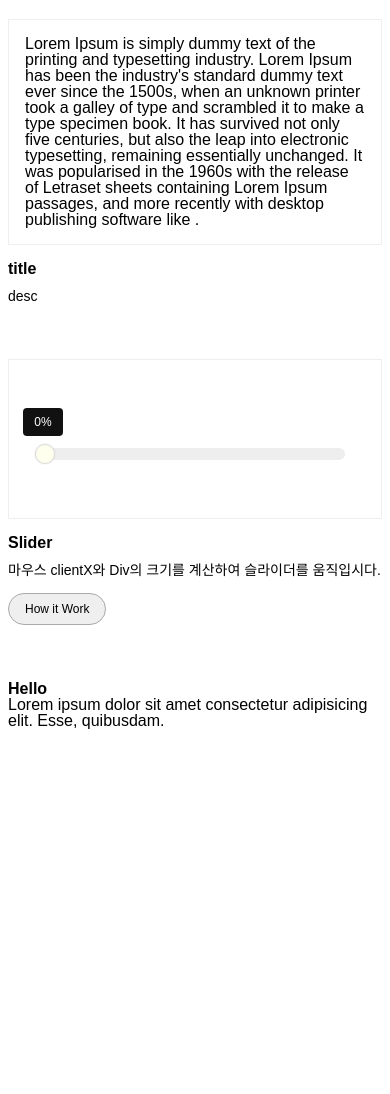
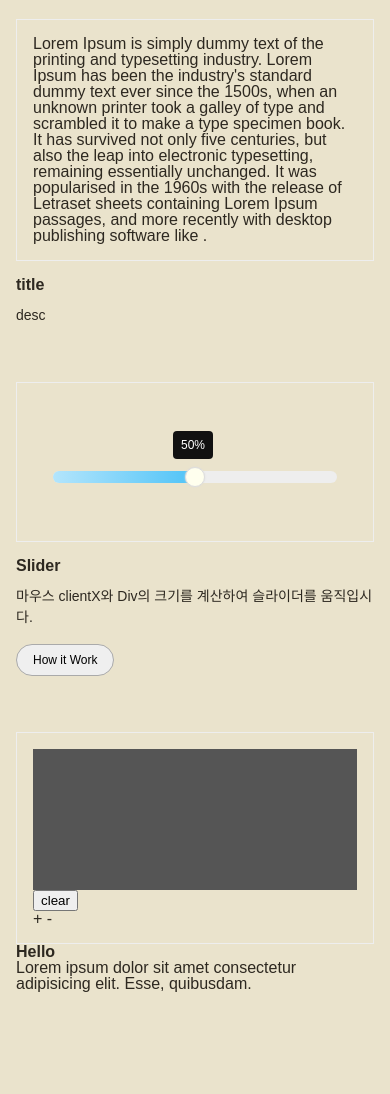
Before and after one commit to miloe2/playground, a plain HTML site: page index.html in a window 390 px wide. Shown: the part 129-1223 px from the top of the page. Drawn offline with Linux system fonts and the light colour scheme; a web font is replaced by a local one.

Commit message:
[Feature] Scratch Canvas

```diff
--- a/css/contents.css
+++ b/css/contents.css
@@ -18,7 +18,7 @@
 .sliderActive {
   position: absolute;
   top: 0;
-  width: 0%;
+  width: 50%;
   height: 12px;
   border-radius: 999px;
   background-image: linear-gradient(90deg, #b3e5fc, #4fc3f7);
@@ -50,3 +50,14 @@
   transform: translate(18px, -32px);
   position: relative;
 }
+
+.scratchContainer {
+  width: 100%;
+}
+
+#scratchCanvas {
+  display: block;
+  width: 100%;
+  background-color: #aaa;
+  /* height: 100%; */
+}
--- a/css/main.css
+++ b/css/main.css
@@ -59,6 +59,7 @@ main {
 .contentDesc .desc {
   margin-top: 0.75rem;
   font-size: 14px;
+  line-height: 1.5;
 }
 
 .contentDesc .descBtn {
@@ -106,12 +107,12 @@ nav ul li {
 
 .naviBtnCont {
   position: absolute;
-  width: 100%;
+  width: calc(100% -2rem);
   height: auto;
   display: flex;
   justify-content: end;
   align-items: center;
-  background-color: red;
+  /* background-color: red; */
 }
 
 
@@ -133,8 +134,8 @@ nav ul li {
 /* 768px  */
 @media (max-width: 768px) {
   main {
-    width: cals(100% - 16px);
-    padding: 24px 8px;
+    width: cals(100% - 2rem);
+    padding: 24px 1rem;
     display: block;
   }
 
@@ -202,3 +203,33 @@ nav ul li {
   justify-content: center;
   align-items: center;
 } */
+
+[data-theme="light"] {
+  background-color: #eae3cc;
+  color: #2d2820;
+  --color-primary: #e29c97;
+
+}
+
+:root {
+  --color-white: #fff;
+  --color-black: #000;
+  --color-gray: #333;
+  --color-gray-light: #eee;
+  --color-gray-dark: #999;
+  --color-primary: #4fc3f7;
+  --color-primary-light: #b3e5fc;
+  --color-primary-dark: #00a0e9;
+  --color-secondary: #ff6347;
+  --color-secondary-light: #ff9f9f;
+  --color-secondary-dark: #ff4d4d;
+  --color-success: #4caf50;
+  --color-success-light: #9ee9b3;
+  --color-success-dark: #3d8b40;
+  --color-warning: #ffeb3b;
+  --color-warning-light: #ffe082;
+  --color-warning-dark: #fbc02d;
+  --color-danger: #f44336;
+  --color-danger-light: #ff8a80;
+  --color-danger-dark: #e53935
+}
--- a/index.html
+++ b/index.html
@@ -11,15 +11,16 @@
   <link href="./css/reset.css" rel="stylesheet" type="text/css" />
 </head>
 
-<body>
+<body data-theme="light">
   <header>
   </header>
   <button class="openNaviBtn">open</button>
+  <button class="themeBtn">Theme</button>
   <main>
     <nav class="navigator">
-      <!-- <div class="naviBtnCont">
+      <div class="naviBtnCont">
         <button class="closeNaviBtn">close</button>
-      </div> -->
+      </div>
       <ul>
         <li>Home</li>
         <li>Playground</li>
@@ -56,7 +57,7 @@
             <div class="sliderTrack">
               <div class="sliderActive">
                 <div class="sliderThumb"></div>
-                <div class="sliderDesc">0%</div>
+                <div class="sliderDesc">50%</div>
               </div>
             </div>
           </div>
@@ -70,6 +71,18 @@
 
 
       <article class="contentWrap">
+        <div class="contentBox">
+          <div class="scratchContainer">
+            <canvas id="scratchCanvas"></canvas>
+            <button class="scratchClear">clear</button>
+            <div class="scratchButtons">
+              <buttons class="larger">+</buttons>
+              <buttons class="smaller">-</buttons>
+            </div>
+          </div>
+
+
+        </div>
         <h1>Hello</h1>
         <p>Lorem ipsum dolor sit amet consectetur adipisicing elit. Esse, quibusdam.</p>
       </article>
@@ -98,7 +111,9 @@
   </footer>
 
   <script src="script.js"></script>
-  <script src="./script/slider.js"></script>
+  <script src="./script/slider.js">
+  </script>
+  <script src="./script/scratchCanvas.js"></script>
 </body>
 
 </html>
--- /dev/null
+++ b/script/scratchCanvas.js
@@ -0,0 +1,96 @@
+class ScratchCanvas {
+  constructor(canvasId, clearSelector, buttonsSelector) {
+    // console.log('here')
+    this.canvas = document.querySelector(canvasId);
+    this.clearButton = document.querySelector(clearSelector);
+    this.brushButtons = document.querySelectorAll(`${buttonsSelector} button`);
+
+    this.ctx = this.canvas.getContext('2d');
+    this.isDrawing = false;
+    this.brush = 20;
+    this.canvas.addEventListener('mousedown', this.startDrawing);
+    this.canvas.addEventListener('mousemove', this.draw);
+    this.canvas.addEventListener('mouseup', this.stopDrawing);
+    this.canvas.addEventListener('touchstart', this.startDrawing);
+    this.canvas.addEventListener('touchmove', this.draw);
+    this.canvas.addEventListener('touchend', this.stopDrawing);
+
+    this.clearButton.addEventListener('click', this.clearCanvas);
+
+    this.brushButtons.forEach((btn) => {
+      btn.addEventListener('click', (event) => {
+        if (event.target.classList.contains('larger')) {
+          this.changeBrushSize(5);
+        } else {
+          this.changeBrushSize(-5);
+        }
+      })
+    })
+    window.addEventListener('resize', this.resizeCanvas);
+    this.resizeCanvas();
+
+  };
+
+  resizeCanvas = () => {
+    const pixelRatio = window.devicePixelRatio || 1;
+    const width = this.canvas.offsetWidth;
+    const height = width / 2.3;
+
+    this.canvas.width = width * pixelRatio;
+    this.canvas.height = height * pixelRatio;
+    this.canvas.style.width = `${width}px`;
+    this.canvas.style.height = `${height}px`;
+
+    this.ctx.scale(pixelRatio, pixelRatio);
+    this.drawInitCanvas();
+  }
+
+  drawInitCanvas = () => {
+    this.ctx.fillStyle = '#555';
+    this.ctx.fillRect(0, 0, this.canvas.width / window.devicePixelRatio, this.canvas.height / window.devicePixelRatio);
+  }
+
+  startDrawing = (event) => {
+    event.preventDefault();
+    this.isDrawing = true;
+    this.draw(event);
+  };
+  stopDrawing = () => {
+    this.isDrawing = false;
+    this.ctx.beginPath();
+  };
+  draw = (event) => {
+    event.preventDefault();
+    if (!this.isDrawing) return;
+
+    this.ctx.globalCompositeOperation = 'destination-out';
+    this.ctx.lineWidth = this.brush;
+    this.ctx.lineCap = 'round';
+    this.ctx.strokeStyle = 'rgb(0, 0, 0, 1)';
+    const rect = this.canvas.getBoundingClientRect();
+    let x, y;
+    if (event.touches) {
+      const touches = event.touches[0];
+      x = touches.clientX - rect.left;
+      y = touches.clientY - rect.top;
+    } else {
+      x = event.clientX - rect.left;
+      y = event.clientY - rect.top;
+    }
+
+    this.ctx.lineTo(x, y);
+    this.ctx.stroke();
+    this.ctx.beginPath();
+    this.ctx.moveTo(x, y);
+  };
+
+  clearCanvas = () => {
+    this.ctx.clearRect(0, 0, this.canvas.width, this.canvas.height);
+    this.resizeCanvas();
+  };
+
+  changeBrushSize = (delta) => {
+    this.brush = Math.max(1, this.brush + delta)
+  };
+};
+const myCanvas = new ScratchCanvas('#scratchCanvas', '.scratchClear', '.scratchButtons');
```
